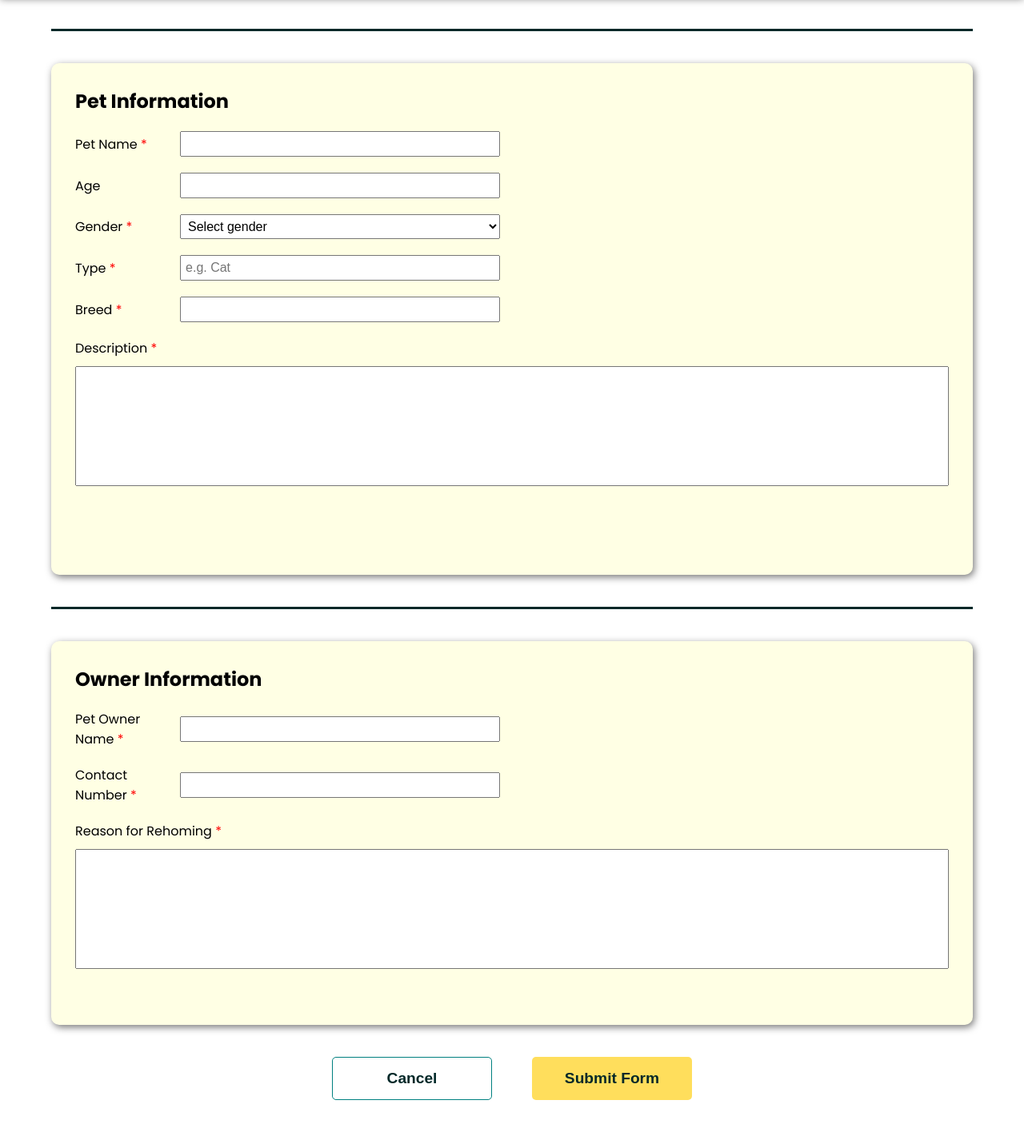
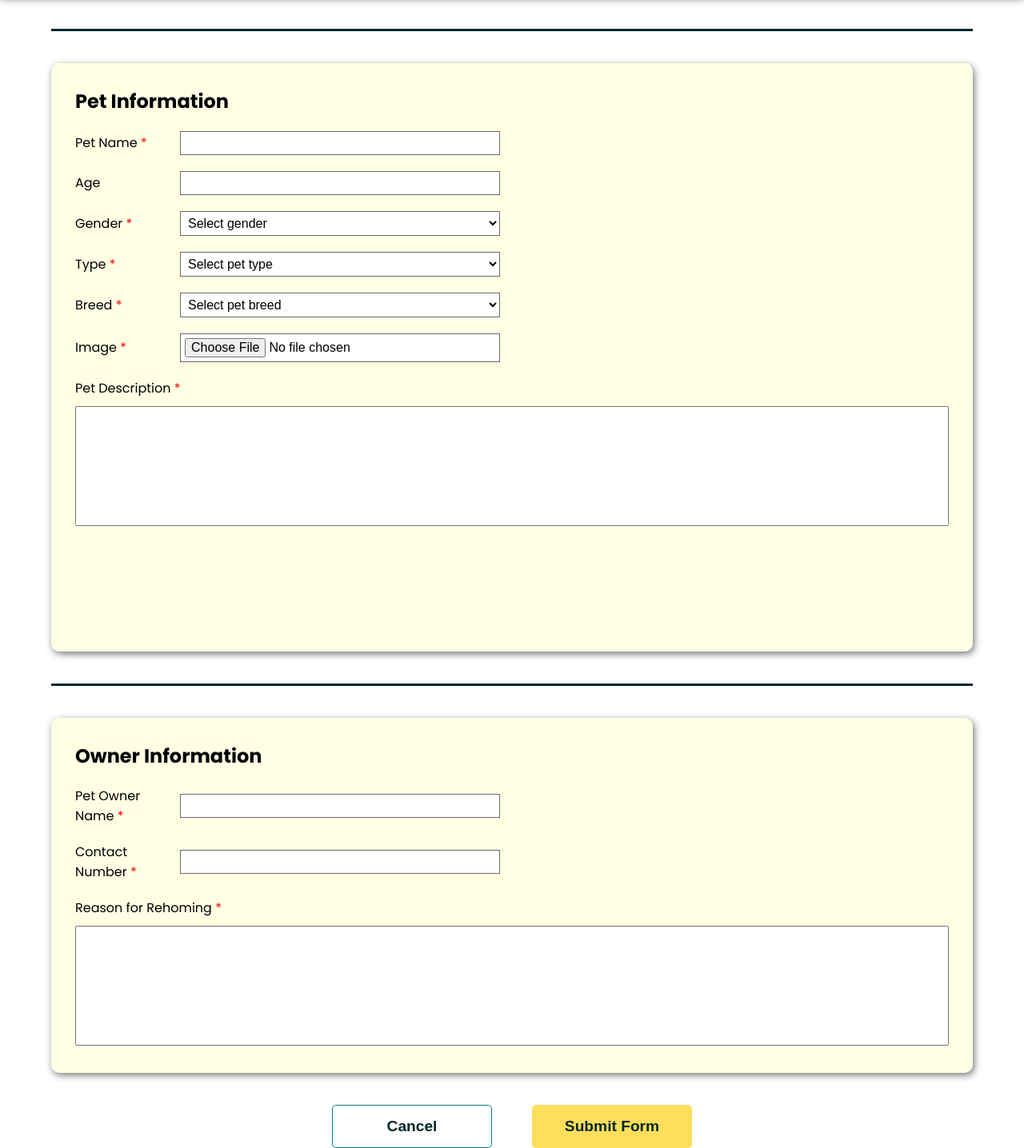
Before and after one commit to Aizen324/final-website, a PHP site: page /website/user/pages/rehoming-form.php in a window 1280 px wide. Shown: the part 604-2040 px from the top of the page at 80% size. Run offline with PHP 8.4, Linux system fonts and the light colour scheme; a user stored in the database is signed in; some web fonts are replaced.

Commit message:
Version 4

```diff
--- a/website/user/pages/rehoming-form.php
+++ b/website/user/pages/rehoming-form.php
@@ -22,10 +22,16 @@
       $contact   = mysqli_real_escape_string($connection, $_POST["contact_num"]);
       $reason    = mysqli_real_escape_string($connection, $_POST["reason"]);
 
+      $imageName = $_FILES['pet_image']['name'];
+      $imageTemp = $_FILES['pet_image']['tmp_name'];
+      $newImageName = time() . '_' . $imageName;
+      $uploadPath = '../../uploads/' . $newImageName;
+      move_uploaded_file($imageTemp, $uploadPath);
+
       $insert_query =
-        "INSERT INTO rehoming_listings (pet_name, age, type, gender, breed, pet_desc, owner_name, contact_no, reason, user_id)
+        "INSERT INTO rehoming_listings (pet_name, age, type, gender, breed, pet_image, pet_desc, owner_name, contact_no, reason, user_id)
         VALUES
-          ('$petName', '$age', '$type', '$gender', '$breed', '$petDesc', '$ownerName', '$contact', '$reason', '$user_id')";
+          ('$petName', '$age', '$type', '$gender', '$breed', '$newImageName', '$petDesc', '$ownerName', '$contact', '$reason', '$user_id')";
 
       mysqli_query($connection, $insert_query);
       header('Location: rehoming-page.php');
@@ -58,7 +64,7 @@
     </section>
 
     <section class="section-2">
-      <form action="<?php echo htmlspecialchars($_SERVER["PHP_SELF"]); ?>" method="post">
+      <form action="<?php echo htmlspecialchars($_SERVER["PHP_SELF"]); ?>" method="post" enctype="multipart/form-data">
 
         <div class="line"></div>
         <div class="form1-container">
@@ -92,19 +98,34 @@
           <div class="wrapper">
             <p>Type <span>*</span></p>
             <div class="input-wrapper">
-              <input type="text" placeholder="e.g. Cat" class="user-input" name="type" required>
+              <select name="type" class="user-input" id="petType" required>
+                <option value="" disabled selected>Select pet type</option>
+                <option value="Dog">Dog</option>
+                <option value="Cat">Cat</option>
+                <option value="Bird">Bird</option>
+                <option value="Rabbit">Rabbit</option>
+              </select>
             </div>
           </div>
 
           <div class="wrapper">
             <p>Breed <span>*</span></p>
             <div class="input-wrapper">
-              <input type="text" class="user-input" name="breed" required>
+              <select name="breed" class="user-input" id="petBreed" required>
+                <option value="" disabled selected>Select pet breed</option>
+              </select>
             </div>
           </div>
 
           <div class="wrapper">
-            <p>Description <span>*</span></p>
+            <p>Image <span>*</span></p>
+            <div class="input-wrapper">
+              <input type="file" class="user-input" name="pet_image" accept="image/*" required>
+            </div>
+          </div>
+
+          <div class="wrapper">
+            <p>Pet Description <span>*</span></p>
             <textarea class="description-input user-input" maxlength="700" name="pet_desc" required></textarea>
           </div>
         </div>
@@ -142,6 +163,31 @@
     </section>
   </main>
 
+  <script defer>
+    const petType = document.getElementById('petType');
+    const breedSelect = document.getElementById('petBreed');
+    const breeds = {
+      Dog: ['Unknown', 'German Shepherd', 'Siberian Husky', 'Aspin', 'Labrador', 'Golden Retriever', 'Pug', 'Chihuahua', 'Terrier', 'Shiba Inu', 'Bulldog'],
+      Cat: ['Unknown', 'Maine Coon', 'British Shorthair', 'Siamese', 'Scottish Fold', 'Puspin'],
+      Bird: ['Unknown', 'Parrot', 'Cockatiel', 'Lovebird', 'Dove', 'Macaw'],
+      Rabbit: ['Unknown', 'Lionhead', 'Mini Rex', 'Netherland Dwarf', 'English Angora', 'Californian']
+    }
+
+    petType.addEventListener('change', () => {
+      const selectedType = petType.value;
+
+      breedSelect.innerHTML = '<option value="" disabled selected>Select pet breed</option>';
+
+      breeds[selectedType].forEach(breed => {
+        const option = document.createElement('option');
+
+        option.value = breed;
+        option.textContent = breed;
+
+        breedSelect.appendChild(option);
+      });
+    });
+  </script>
   <script src="../scripts/navigation.js" defer></script>
   </body>
 </html>
--- a/website/user/pages/rehoming-page.php
+++ b/website/user/pages/rehoming-page.php
@@ -12,7 +12,7 @@
 
   try {
     $get_query =
-        "SELECT pet_name, age, gender, type, breed, pet_desc, rehoming_status
+        "SELECT pet_name, age, gender, type, breed, pet_image, pet_desc, rehoming_status
         FROM rehoming_listings
         WHERE user_id = $user_id";
 
@@ -144,7 +144,7 @@
           <?php foreach($listings as $listing): ?>
             <div class="rehome-card">
               <div class="pet-card-img-placeholder">
-                <img src="../../images/pet.png" alt="Pet placeholder image">
+                <img src="../../uploads/<?php echo $listing['pet_image']; ?>" alt="Pet placeholder image">
               </div>
 
               <div class="pet-card-body">
--- a/website/user/styles/rehoming-form.css
+++ b/website/user/styles/rehoming-form.css
@@ -67,7 +67,7 @@ form {
   .form1-container,
   .form2-container {
     width: 90%;
-    height: 80vh;
+    height: 100vh;
     background-color: var(--white-clr);
     box-shadow: 2px 3px 10px var(--shadow-clr);
     border-radius: 10px;
@@ -95,19 +95,22 @@ form {
     width: 400px;
     padding: 5px;
     font-size: 1rem;
+    background-color: #fff;
+    border: 1px solid #6a6a6a;
+
   }
-  .form1-container .wrapper:nth-child(7),
+  .form1-container .wrapper:nth-child(8),
   .form2-container .wrapper:nth-child(4) {
     display: flex;
     flex-direction: column;
     align-items: flex-start;
     gap: 10px;
   }
-  .form1-container .wrapper:nth-child(7) p,
+  .form1-container .wrapper:nth-child(8) p,
   .form2-container .wrapper:nth-child(4) p {
     width: 100%;
   }
-  .form1-container .wrapper:nth-child(7) textarea,
+  .form1-container .wrapper:nth-child(8) textarea,
   .form2-container .wrapper:nth-child(4) textarea {
     width: 100%;
     height: 150px;
```
